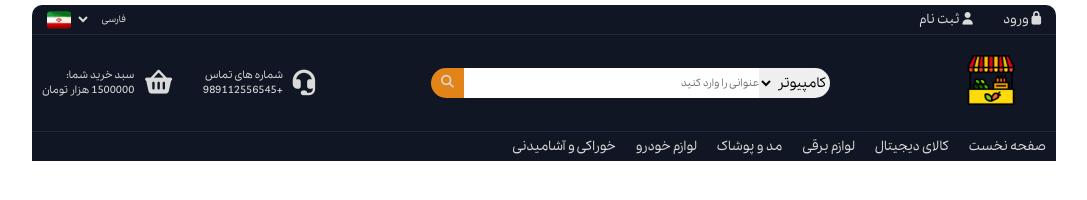
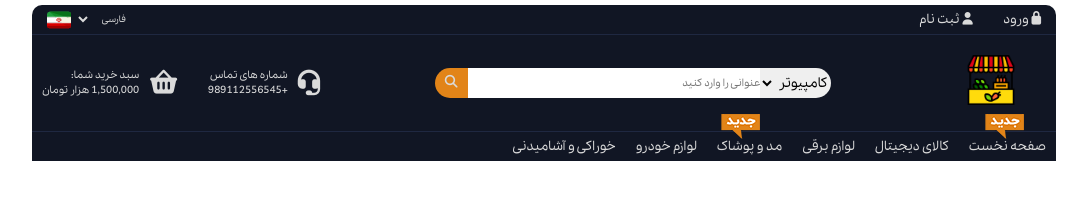
Before and after one commit to sadeghian126/eshop, a plain HTML site: page index.html in a window 1280 px wide. Shown: the whole page, without its empty margins (96-1183 px from the left). Drawn offline with Linux system fonts and the light colour scheme.

Commit message:
update header

```diff
--- a/css/main.css
+++ b/css/main.css
@@ -105,55 +105,66 @@
     font-size: 2.5em;
     margin: 0 10px;
 }
-.submenuContaner{
-    display: none;
-}
-.mainNavList {
-    position: relative;
-}
+
+
+
+
 .manNavItemLink {
     padding: 5px 5px;
     margin: 0 5px;
-    position: relative;
+
 }
 
-.manNavItemLink::before {
-    content: '';
-    width: 100%;
-    height: 2px;
-    background-color: rgb(226, 132, 24);
-    position: absolute;
-    bottom: 0;
-    right: 0;
-    transform: scale(0);
-    transition: all 0.2s linear;
-}
 
 .manNavItemLink:hover {
     color: #fff;
 }
 
-.manNavItemLink:hover::before {
 
-    transform: scale(100%);
+
+
+
+.mainNavList {
+    position: relative;
+
 }
 
+.mainNavLinkContaner {
+    position: relative;
+}
 
-.mainNavListItem:hover>.submenuContaner{
-    display: block;
+.hotcat::before {
+    content: '';
+    width: 50px;
+    height: 50px;
+    background-image: url(../images/icons/jadid.png);
+    position: absolute;
+    top: -33px;
+    right: 26px;
 }
-.mainNavItemContaner {
+.manNavItemLink::after{
+    content: '';
+    background-color: rgb(226, 132, 24);
+    height: 2px;
+    width: 100%;
+    bottom: 0;
+    right: 0;
+    position: absolute;
+    transform: scale(0);
+    transition: all 0.2s linear;
+}
+.submenuContaner {
     height: 200px;
     width: 100%;
     right: 0;
     position: absolute;
-    background-color: #ffffff;
+    background-color: #e9e9e9;
     justify-content: space-between;
-
-
+    display: none;
 }
 
 .mainNavItemCList {
+    height: 200px;
     flex-direction: column;
     flex-wrap: wrap;
     justify-content: space-between;
@@ -161,11 +172,19 @@
     flex-grow: 1;
 
 }
+.mainNavListItem:hover>.mainNavLinkContaner>.manNavItemLink::after{
+    transform: scale(100%);
+}
+.mainNavListItem:hover>.submenuContaner {
+    display: block;
+}
+
+.mainNavItemClistItem {
+    color: black;
+    font-size: 0.95em;
+}
 
 
-.manNavItemLink:hover>.mainNavItemContaner {
-    display: block;
-}
 
 .mainNavContanerImg {
     width: 100px;
--- a/index.html
+++ b/index.html
@@ -69,14 +69,16 @@
                     <div>
                         <span>سبد خرید شما:</span>
                         <br>
-                        <span>1‍500000 هزار تومان</span>
+                        <span>1,500,000 هزار تومان</span>
                     </div>
                 </div>
             </div>
             <nav class="mainnav">
                 <ul class="mainNavList flex">
                     <li class="mainNavListItem">
-                        <a href="" class="manNavItemLink">صفحه نخست</a>
+                        <div class="mainNavLinkContaner">
+                            <a href="" class="manNavItemLink hotcat">صفحه نخست</a>
+                        </div>
                         <div class="submenuContaner">
                             <div class="mainNavItemContaner flex">
                                 <ul class="mainNavItemCList flex">
@@ -126,14 +128,20 @@
                         </div>
                     </li>
                     <li class="mainNavListItem">
-                        <a href="" class="manNavItemLink">کالای دیجیتال</a>
+                        <div class="mainNavLinkContaner">
+                            <a href="" class="manNavItemLink">کالای دیجیتال</a>
+                        </div>
 
                     </li>
                     <li class="mainNavListItem">
-                        <a href="" class="manNavItemLink">لوازم برقی</a>
+                        <div class="mainNavLinkContaner">
+                            <a href="" class="manNavItemLink">لوازم برقی</a>
+                        </div>
                     </li>
-                    <li class="mainNavListItem">
-                        <a href="" class="manNavItemLink">مد و پوشاک</a>
+                    <li class="mainNavListItem ">
+                        <div class="mainNavLinkContaner">
+                            <a href="" class="manNavItemLink hotcat">مد و پوشاک</a>
+                        </div>
                         <div class="submenuContaner">
                             <div class="mainNavItemContaner flex">
                                 <ul class="mainNavItemCList flex">
@@ -183,10 +191,14 @@
                         </div>
                     </li>
                     <li class="mainNavListItem">
-                        <a href="" class="manNavItemLink">لوازم خودرو</a>
+                        <div class="mainNavLinkContaner">
+                            <a href="" class="manNavItemLink">لوازم خودرو</a>
+                        </div>
                     </li>
                     <li class="mainNavListItem">
-                        <a href="" class="manNavItemLink">خوراکی و آشامیدنی</a>
+                        <div class="mainNavLinkContaner">
+                            <a href="" class="manNavItemLink">خوراکی و آشامیدنی</a>
+                        </div>
                     </li>
                 </ul>
             </nav>
```
Also changed, not shown: images/icons/jadid.png (added).
